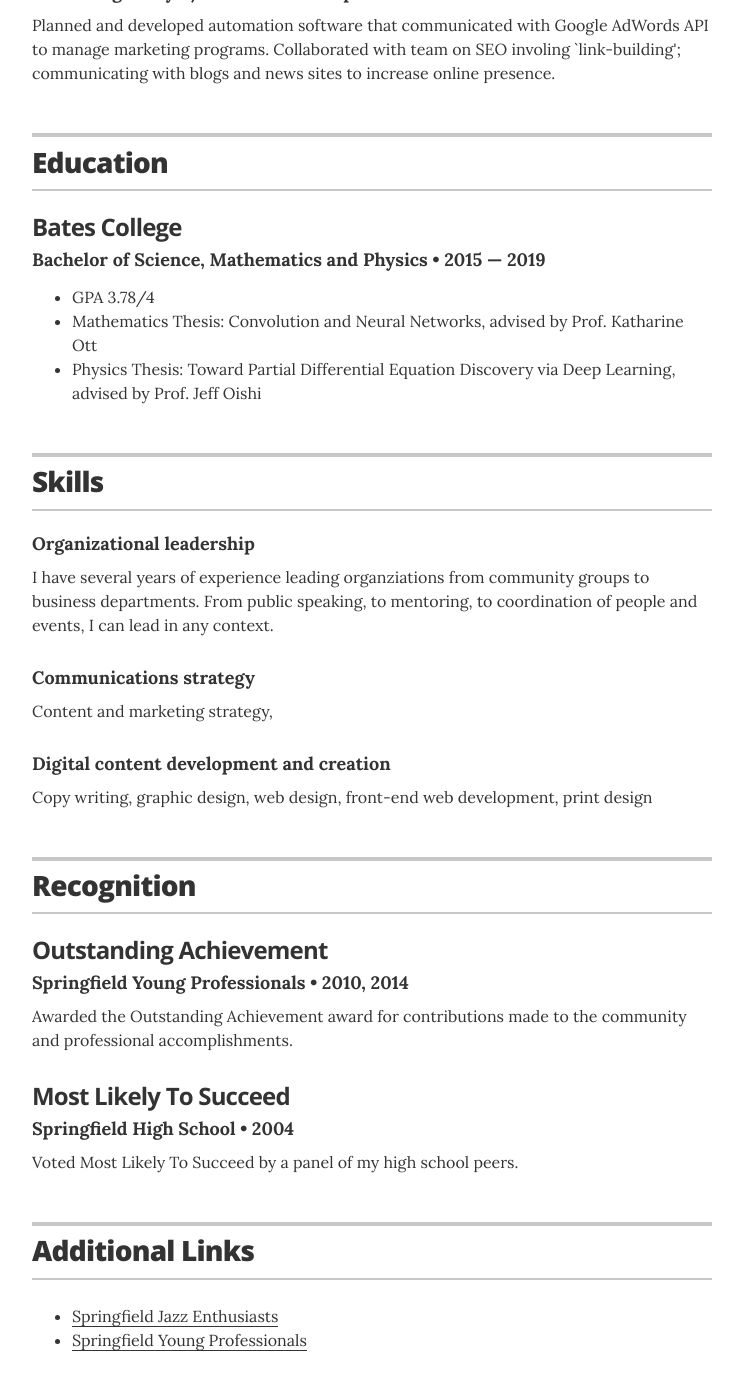
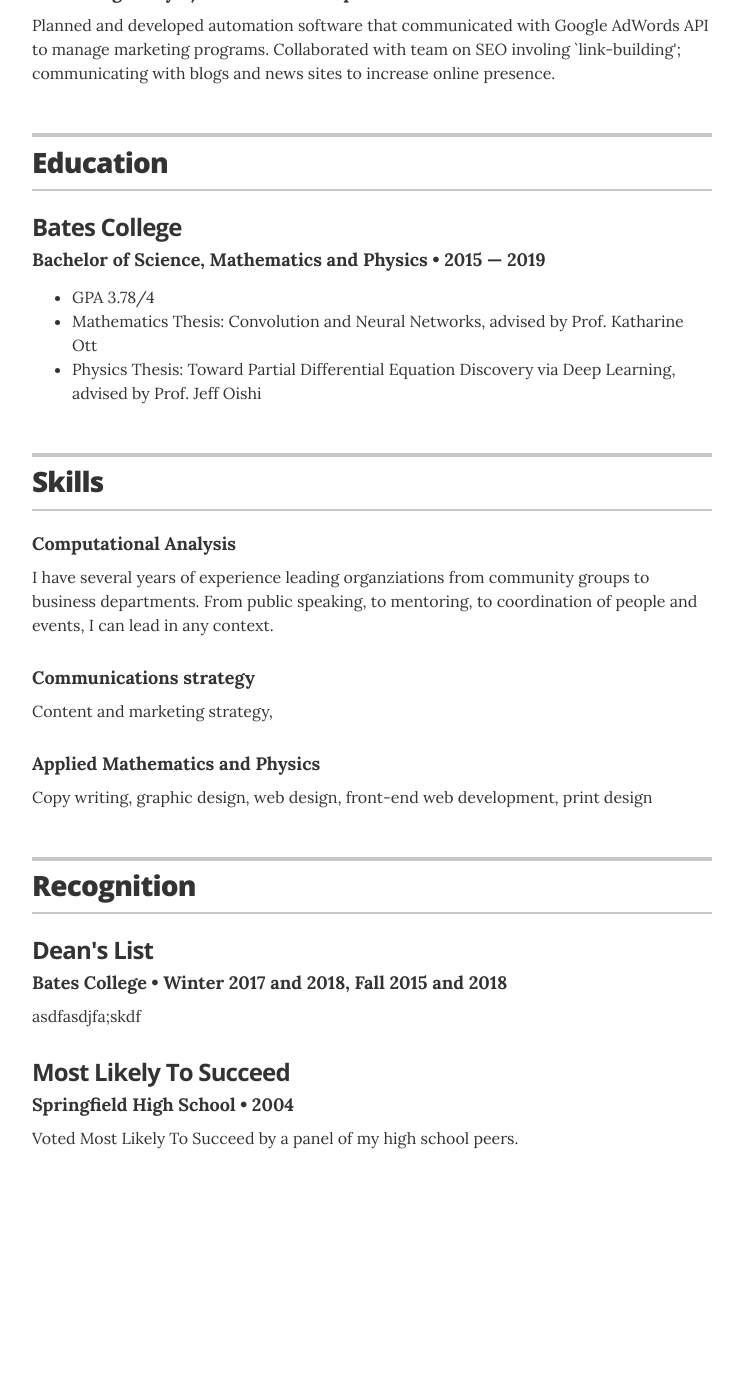
Before and after one commit to osbornnick/osbornnick.github.io, a Jekyll site: the page built from index.html, in a window 1280 px wide and 1400 px high, scrolled down 860 px. Shown: the top 1390 px of the window, without its empty margins (268-1011 px from the left). Built offline with Jekyll 4.4.1, drawn with Linux system fonts in a browser that asks for light colours; after the commit the page ends 2058 px from its top, so only the background shows below that; some of the changed text lies outside the part shown.

Commit message:
more info

```diff
--- a/_config.yml
+++ b/_config.yml
@@ -37,9 +37,9 @@ resume_section_education:       true
 #resume_section_projects:        true
 resume_section_skills:          true
 resume_section_recognition:     true
-resume_section_links:           true
+#resume_section_links:           true
 #resume_section_associations:    true
-# resume_section_interests:       true
+#resume_section_interests:       true
 
 # Resume social links
 # uncomment the options you wish to display, and add your own URL
--- a/_data/experience.yml
+++ b/_data/experience.yml
@@ -12,7 +12,7 @@
   summary: Worked with Dr. Quanzheng Li at his lab at the Gordon Center for Biomedical Imaging whose research focused on using machine learning to improve medical imaging. The group develops, tests, and applies machine learning algorithms to enhance lesion detection—i.e. cancer— and characterization in biomedical imaging.
 
 # Communications Coordinator
-- company: Elegran Real Estate
+- company: Elegran Real Estate, New York City, New York
   position: Marketing Analyst/Software Developer Intern
   duration: Summer 2016
   summary: Planned and developed automation software that communicated with Google AdWords API to manage marketing programs. Collaborated with team on SEO involing `link-building'; communicating with blogs and news sites to increase online presence.
--- a/_data/recognitions.yml
+++ b/_data/recognitions.yml
@@ -1,8 +1,8 @@
 # Recognitions
-- award: Outstanding Achievement
-  organization: Springfield Young Professionals
-  year: 2010, 2014
-  summary: Awarded the Outstanding Achievement award for contributions made to the community and professional accomplishments.
+- award: Dean's List
+  organization: Bates College
+  year: Winter 2017 and 2018, Fall 2015 and 2018
+  summary: asdfasdjfa;skdf
 
 - award: Most Likely To Succeed
   organization: Springfield High School
--- a/_data/skills.yml
+++ b/_data/skills.yml
@@ -1,6 +1,6 @@
 # Skills
 # Organizational leadership
-- skill: Organizational leadership
+- skill: Computational Analysis
   description: I have several years of experience leading organziations from community groups to business departments. From public speaking, to mentoring, to coordination of people and events, I can lead in any context.
 
 # Communications strategy
@@ -8,5 +8,5 @@
   description: Content and marketing strategy,
 
 # Digital content development and creation
-- skill: Digital content development and creation
+- skill: Applied Mathematics and Physics
   description: Copy writing, graphic design, web design, front-end web development, print design
```
Also changed, not shown: images/avatar.jpg (deleted), 1 other file.
